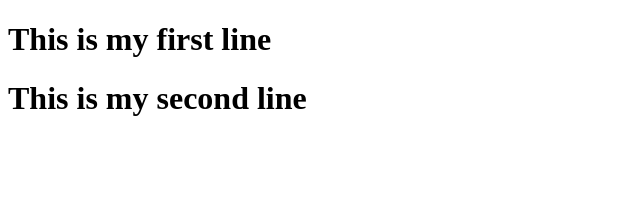
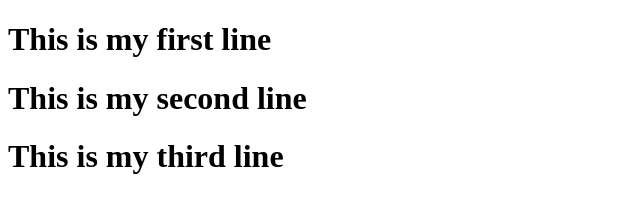
Before and after one commit to TechnicalAmanjeet/Full-stack-web-dev-with-react-specialization, a plain HTML site: page front end web ui bootstrap/Weak_01/git_test/index.html in a window 1280 px wide. Shown: the whole page, without its empty margins (0-640 px from the left). Drawn offline with Linux system fonts and the light colour scheme.

Commit message:
second commit

```diff
--- a/front end web ui bootstrap/Weak_01/git_test/index.html
+++ b/front end web ui bootstrap/Weak_01/git_test/index.html
@@ -10,6 +10,7 @@
     <header>
         <h1>This is my first line</h1>
         <h1>This is my second line</h1>
+        <h1>This is my third line</h1>
     </header>
 </body>
 </html>
```
